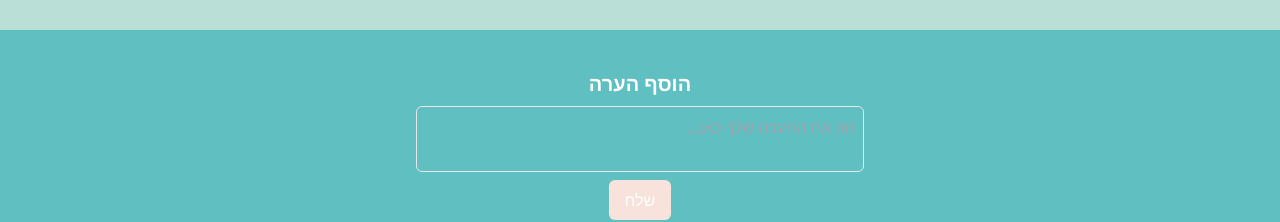
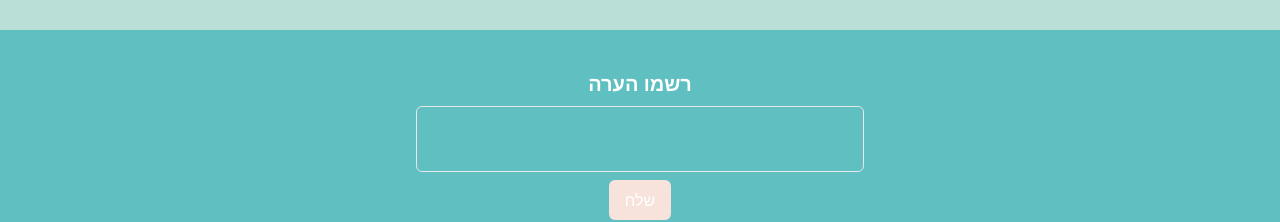
Before and after one commit to Zevik/Atsmai, a Next.js app: page / in a window 1280 px wide. Shown: the part 834-1056 px from the top of the page. Built offline with nearby package versions, Linux system fonts and the light colour scheme.

Commit message:
שנה את הטקסט בפוטר מ'הוסף הערה' ל'רשמו הערה'

```diff
--- a/components/Layout.js
+++ b/components/Layout.js
@@ -27,7 +27,7 @@ export default function Layout({ children }) {
       <footer className="bg-primary text-white p-4 text-center">
         {/* הוסף טופס Netlify Forms */}
         <div className="mt-6">
-          {!submitted && <h2 className="text-xl font-semibold mb-2">הוסף הערה</h2>}
+          {!submitted && <h2 className="text-xl font-semibold mb-2">רשמו הערה</h2>}
           {submitted ? (
             <p className="text-blue-500">תודה. ההודעה נשלחה.</p>
           ) : (
@@ -35,7 +35,6 @@ export default function Layout({ children }) {
               <input type="hidden" name="form-name" value="contact" />
               <textarea
                 name="message"
-                placeholder="הזן את ההערה שלך כאן..."
                 className="w-full max-w-md p-2 rounded-md text-black bg-primary border resize-none"
                 rows="2"
                 required
```
